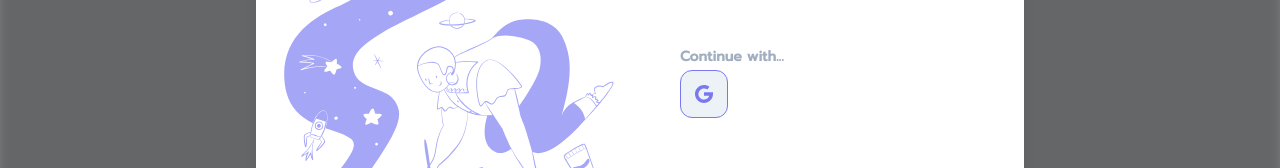
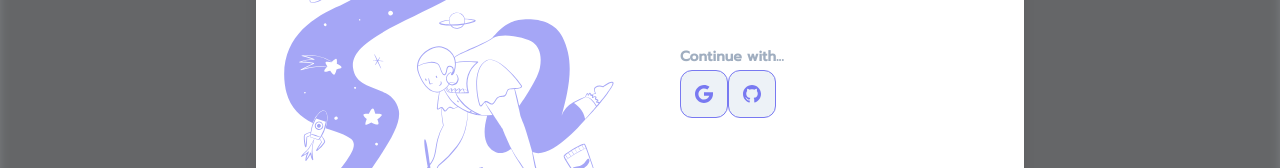
Before and after one commit to ryan-jm/untitled-notes, a Next.js app: page /dashboard in a window 1280 px wide. Both pictures are taken after a click on the button "Get Started". Shown: the part 162-330 px from the top of the page. Built offline with nearby package versions, Linux system fonts and the light colour scheme; no server answers.

Commit message:
added Github login

```diff
--- a/components/Header.tsx
+++ b/components/Header.tsx
@@ -30,6 +30,7 @@ import DarkModeSwitch from './DarkModeSwitch';
 
 import Illustration from './svgs/illustration';
 import GoogleLogo from './svgs/google-svgrepo-com';
+import GitHubLogo from './svgs/github';
 
 const Header = () => {
   const { user, login, logout } = useAuth();
@@ -38,8 +39,8 @@ const Header = () => {
 
   const { isOpen, onOpen, onClose } = useDisclosure();
 
-  const handleSignIn = () => {
-    login().then(() => {
+  const handleSignIn = (type = undefined) => {
+    login(type).then(() => {
       router.push('/create');
       onClose();
     });
@@ -101,6 +102,14 @@ const Header = () => {
                         variant={'primary'}
                         aria-label="Google Login"
                         icon={<GoogleLogo />}
+                      />
+
+                      <IconButton
+                        size="lg"
+                        onClick={() => handleSignIn('Github')}
+                        variant={'primary'}
+                        aria-label="Github Login"
+                        icon={<GitHubLogo />}
                       />
                     </Box>
                   </Flex>
--- a/components/NoteListDrawer.tsx
+++ b/components/NoteListDrawer.tsx
@@ -26,9 +26,6 @@ const NotesList = () => {
   const router = useRouter();
 
   useEffect(() => {
-    if (!user?.accessToken) {
-      router.push('/auth');
-    } else {
     if (!notes) {
       const listUserNotes = query(
         collection(db, 'notes'),
@@ -44,7 +41,6 @@ const NotesList = () => {
         });
         setNotes(notesArr);
       });
-      }
     }
   }, []);
 
--- a/contexts/AuthContext.tsx
+++ b/contexts/AuthContext.tsx
@@ -1,11 +1,11 @@
-import { GoogleAuthProvider, signInWithPopup } from 'firebase/auth';
+import { GoogleAuthProvider, GithubAuthProvider, signInWithPopup } from 'firebase/auth';
 import { createContext, useContext, useState } from 'react';
 
 import { auth } from '../firebase/clientApp';
 
 interface IAuthContext {
   user: any;
-  login?: () => Promise<void>;
+  login?: (type) => Promise<void>;
   logout?: () => void;
 }
 
@@ -15,17 +15,28 @@ const initialState = {
 
 const provider = new GoogleAuthProvider();
 
+const providerGithub = new GithubAuthProvider();
+
 const UserContext = createContext<IAuthContext>(initialState);
 
 const AuthProvider = ({ children }: any) => {
   const [user, setUser] = useState<any>(null);
 
-  const login = async () => {
+  const login = async (type) => {
     try {
-      const res = await signInWithPopup(auth, provider);
-      const credential = GoogleAuthProvider.credentialFromResult(res);
+      let res = await signInWithPopup(auth, provider);
+      let credential = GoogleAuthProvider.credentialFromResult(res);
+
+      if (type === 'Github') {
+        res = await signInWithPopup(auth, providerGithub);
+        credential = GithubAuthProvider.credentialFromResult(res);
+      }
+
       const token = credential?.accessToken;
       const user = res.user;
+
+      console.log('USER --->', user);
+
       setUser(user);
     } catch (err) {
       console.log(err);
```
Also changed, not shown: components/TagSearch.tsx (+7 -1 lines). Lines whose indentation alone changed are shown as unchanged.
